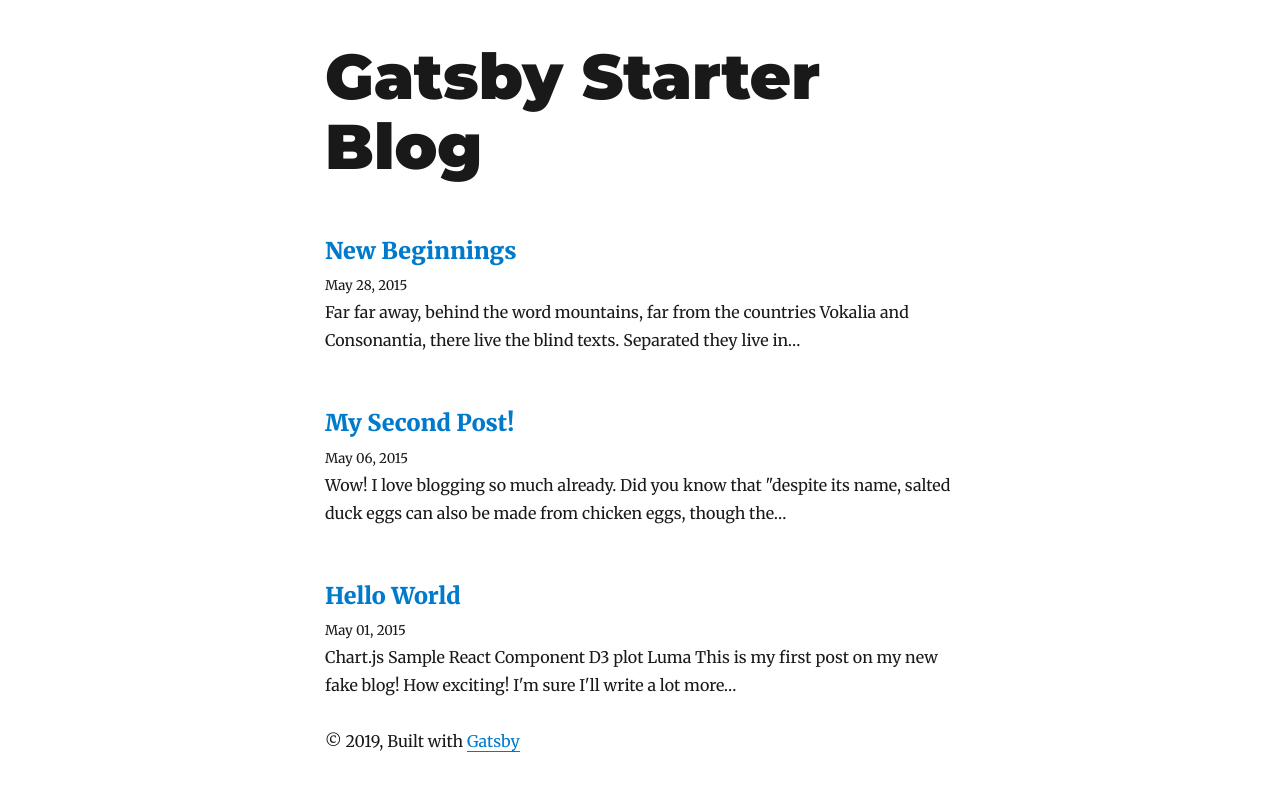
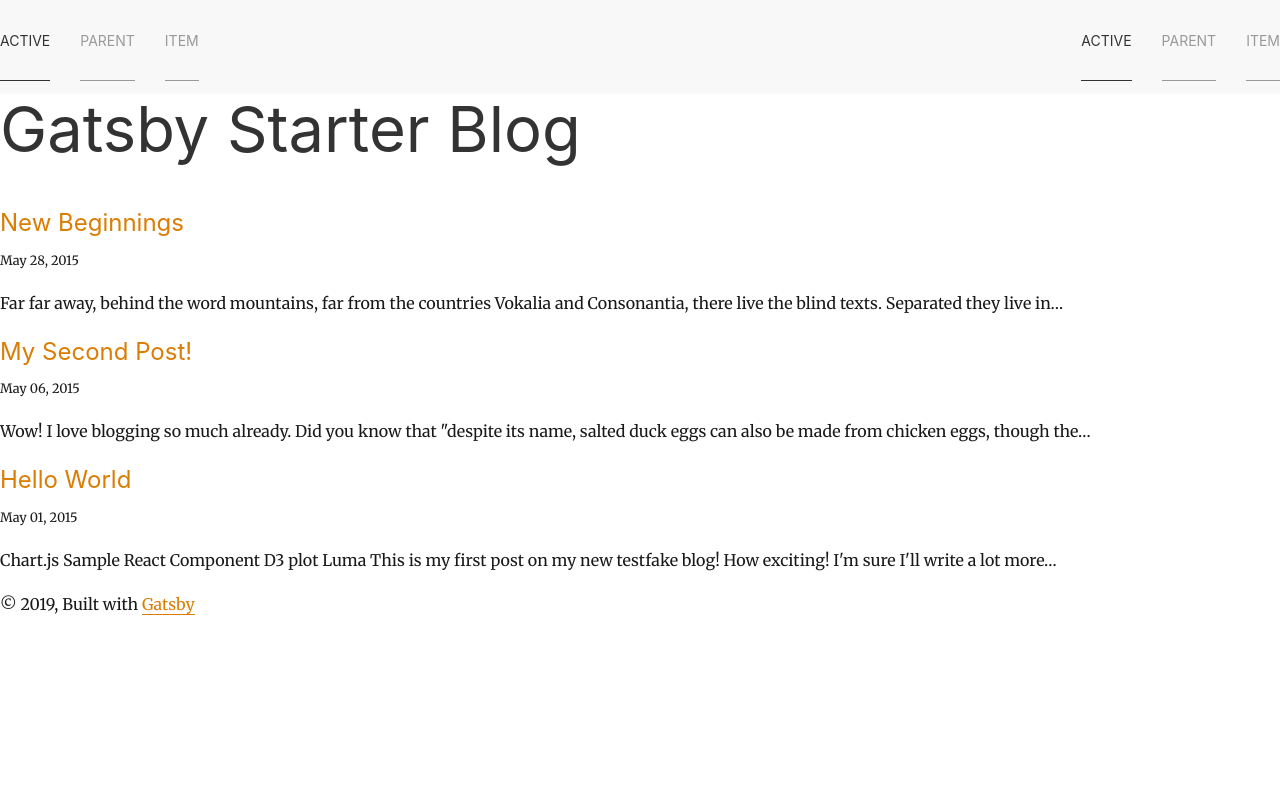
Before and after one commit to pollend/DatascienceBlog, a Gatsby site: page / in a window 1280 px wide. Built offline with nearby package versions, Linux system fonts and the light colour scheme; Gatsby itself is replaced by a stand-in of ours; some packages are replaced by stand-ins of ours.

Commit message:
added uikit

```diff
--- a/content/blog/hello-world/index.mdx
+++ b/content/blog/hello-world/index.mdx
@@ -21,7 +21,7 @@ import Luma from './Luma.js'
 <Luma/>
 
 
-This is my first post on my new fake blog! How exciting!
+This is my first post on my new testfake blog! How exciting!
 
 I'm sure I'll write a lot more interesting things in the future.
 
--- a/gatsby-browser.js
+++ b/gatsby-browser.js
@@ -2,3 +2,8 @@
 import 'typeface-montserrat'
 import 'typeface-merriweather'
 import 'flexboxgrid2'
+
+import UIkit from 'uikit'
+import Icons from 'uikit/dist/js/uikit-icons'
+
+UIkit.use(Icons);
--- a/package.json
+++ b/package.json
@@ -43,13 +43,14 @@
     "prismjs": "^1.15.0",
     "react": "^16.5.1",
     "react-dom": "^16.5.1",
-    "react-flexbox-grid": "^2.1.2",
     "react-helmet": "^5.2.0",
+    "react-mathjax": "^1.0.1",
     "react-typography": "^0.16.13",
     "typeface-merriweather": "0.0.43",
     "typeface-montserrat": "0.0.43",
     "typography": "^0.16.17",
-    "typography-theme-wordpress-2016": "^0.15.10"
+    "typography-theme-wordpress-2016": "^0.15.10",
+    "uikit": "^3.0.3"
   },
   "devDependencies": {
     "eslint": "^4.19.1",
--- /dev/null
+++ b/src/components/Header.js
@@ -0,0 +1,59 @@
+import React from 'react'
+
+
+class Header extends React.Component{
+  render() {
+    return(
+      <nav className="uk-navbar-container" uk-navbar="">
+
+        <div className="uk-navbar-left">
+
+          <ul className="uk-navbar-nav">
+            <li className="uk-active"><a href="#">Active</a></li>
+            <li>
+              <a href="#">Parent</a>
+              <div className="uk-navbar-dropdown">
+                <ul className="uk-nav uk-navbar-dropdown-nav">
+                  <li className="uk-active"><a href="#">Active</a></li>
+                  <li><a href="#">Item</a></li>
+                  <li><a href="#">Item</a></li>
+                </ul>
+              </div>
+            </li>
+            <li><a href="#">Item</a></li>
+          </ul>
+
+        </div>
+
+        <div className="uk-navbar-right">
+
+          <ul className="uk-navbar-nav">
+            <li className="uk-active"><a href="#">Active</a></li>
+            <li>
+              <a href="#">Parent</a>
+              <div className="uk-navbar-dropdown">
+                <ul className="uk-nav uk-navbar-dropdown-nav">
+                  <li className="uk-active"><a href="#">Active</a></li>
+                  <li><a href="#">Item</a></li>
+                  <li><a href="#">Item</a></li>
+                </ul>
+              </div>
+            </li>
+            <li><a href="#">Item</a></li>
+          </ul>
+
+        </div>
+
+      </nav>
+    )
+  }
+}
+export default Header
+
+/*<div className="uk-navbar-left">
+  <ul className="uk-navbar-nav">
+    <li className="uk-active"><a href=""></a></li>
+    <li className="uk-parent"><a href=""></a></li>
+    <li><a href=""></a></li>
+  </ul>
+</div>*/
--- a/src/components/Layout.js
+++ b/src/components/Layout.js
@@ -1,9 +1,12 @@
 require('../style.scss')
 import React from 'react'
 import { Link } from 'gatsby'
+import UIkit from 'uikit'
+import Icons from 'uikit/dist/js/uikit-icons';
+import Header from './Header'
+
 
 import { rhythm, scale } from '../utils/typography'
-import {Grid, Row, Col} from 'react-flexbox-grid'
 
 class Layout extends React.Component {
   render() {
@@ -53,15 +56,17 @@ class Layout extends React.Component {
         </h3>
       )
     }
+
+    // style={{
+    //   marginLeft: `auto`,
+    //     marginRight: `auto`,
+    //     maxWidth: rhythm(24),
+    //     padding: `${rhythm(1.5)} ${rhythm(3 / 4)}`,
+    // }}
+
     return (
-      <div
-        style={{
-          marginLeft: `auto`,
-          marginRight: `auto`,
-          maxWidth: rhythm(24),
-          padding: `${rhythm(1.5)} ${rhythm(3 / 4)}`,
-        }}
-      >
+      <div>
+        <Header/>
         {header}
         {children}
         <footer>
--- a/src/pages/index.js
+++ b/src/pages/index.js
@@ -1,10 +1,10 @@
 import React from 'react'
 import { Link, graphql } from 'gatsby'
 
-import Bio from '../components/Bio'
 import Layout from '../components/Layout'
 import SEO from '../components/seo'
 import { rhythm } from '../utils/typography'
+require("uikit/dist/js/uikit")
 
 class BlogIndex extends React.Component {
   render() {
--- a/src/style.scss
+++ b/src/style.scss
@@ -0,0 +1,5 @@
+$global-link-color: #DA7D02;
+@import "~uikit/src/scss/variables-theme.scss";
+@import "~uikit/src/scss/mixins-theme.scss";
+@mixin hook-card() { color: #000; }
+@import "~uikit/src/scss/uikit-theme.scss";
```
Also changed, not shown: 1 other file.
